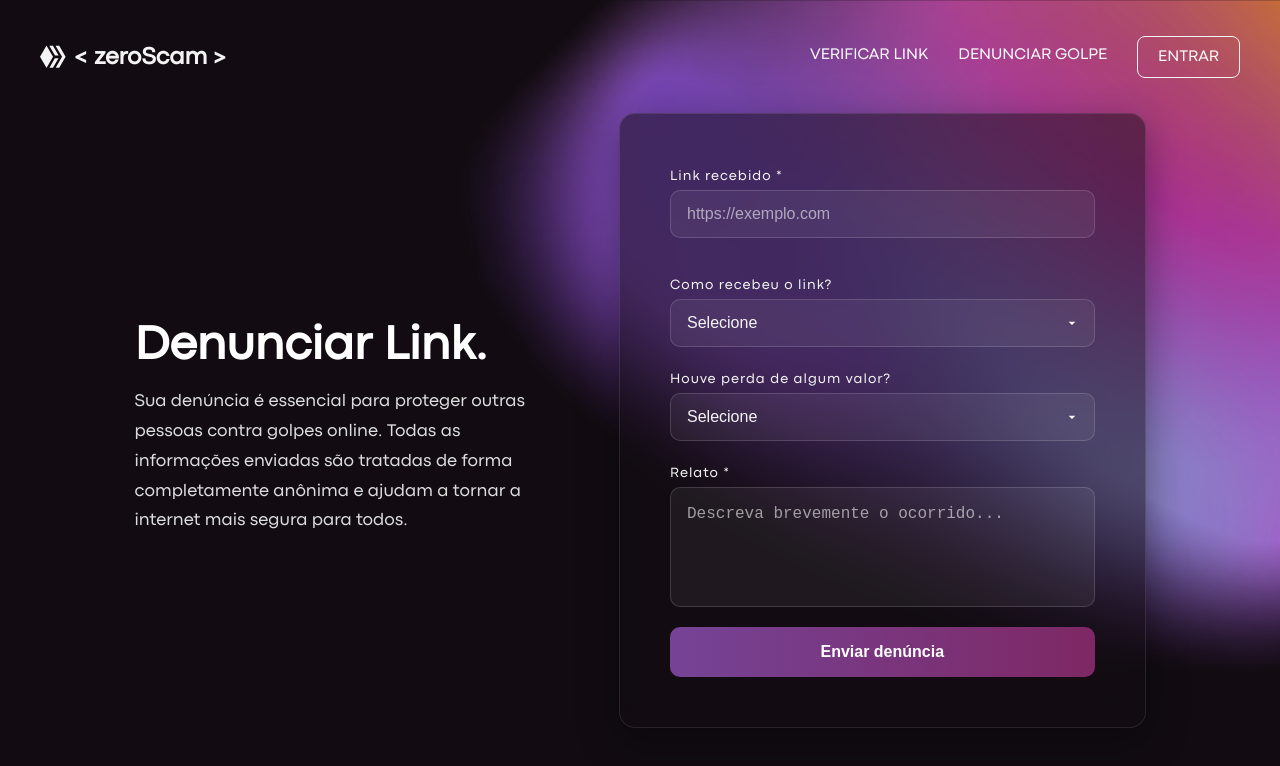
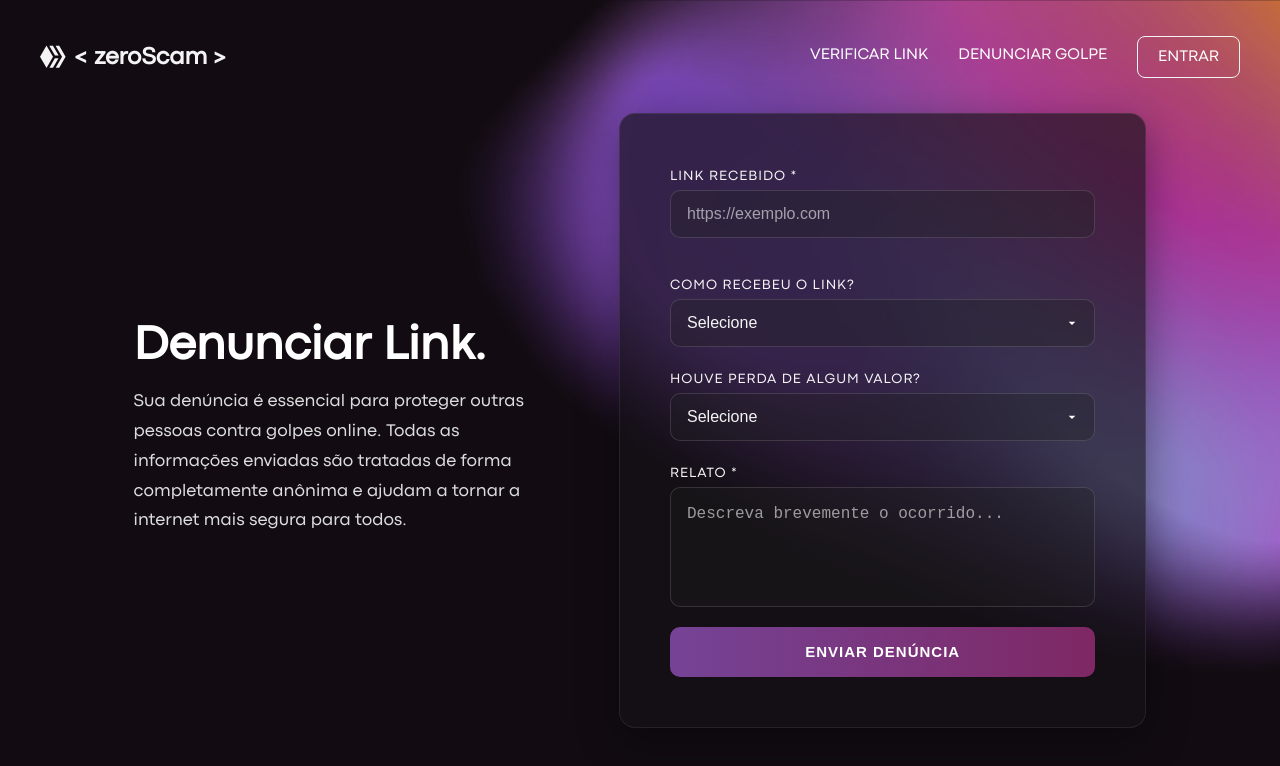
Before and after one commit to GallantDrop45/Zero-Scam, a React (Create React App) app in the folder frontend/: page /denunciar in a window 1280 px wide. Shown: the top 766 px of the page. Built offline with nearby package versions, Linux system fonts and the light colour scheme; no server answers.

Commit message:
Refactor: Melhorando estilo da pagina

```diff
--- a/frontend/src/pages/DenunciarGolpe.module.css
+++ b/frontend/src/pages/DenunciarGolpe.module.css
@@ -20,6 +20,18 @@
   margin: 0 auto;
   padding: 0 40px;
   gap: 60px;
+  animation: fadeIn 0.8s ease forwards;
+}
+
+@keyframes fadeIn {
+  from {
+    opacity: 0;
+    transform: translateY(20px);
+  }
+  to {
+    opacity: 1;
+    transform: translateY(0);
+  }
 }
 
 .textBlock {
@@ -44,8 +56,9 @@
 
 .formCard {
   flex: 1;
-  background: rgba(18, 12, 18, 0.5);
-  border: 1px solid rgba(255, 255, 255, 0.1);
+  background: rgba(20, 18, 22, 0.65);
+  backdrop-filter: blur(10px);
+  border: 1px solid rgba(255, 255, 255, 0.08);
   border-radius: 16px;
   padding: 50px;
   box-shadow: 0 12px 40px rgba(0, 0, 0, 0.4);
@@ -68,14 +81,15 @@
   font-weight: 500;
   margin-bottom: 8px;
   color: #f4f4f4;
+  text-transform: uppercase;
 }
 
-/* --- INPUTS E SELECTS UNIFORMES --- */
+/* --- INPUTS E SELECTS --- */
 .formGroup input,
 .formGroup select,
 .formGroup textarea {
-  background: rgba(255, 255, 255, 0.06);
-  border: 1px solid rgba(255, 255, 255, 0.15);
+  background: rgba(32, 32, 32, 0.35);
+  border: 1px solid rgba(255, 255, 255, 0.13);
   border-radius: 10px;
   padding: 14px 16px;
   color: #f4f4f4;
@@ -134,10 +148,12 @@
   border-radius: 10px;
   color: white;
   font-weight: 600;
-  font-size: 1rem;
+  font-size: 15px;
   padding: 14px;
   height: 50px;
   cursor: pointer;
+  letter-spacing: 1px;
+  text-transform: uppercase;
 
   background-image: linear-gradient(90deg, #754396, #7e2864, #3b163d);
   background-size: 200% 100%;
@@ -154,18 +170,13 @@
 }
 
 /* Spinner */
-.spinner {
-  width: 20px;
-  height: 20px;
-  border: 3px solid rgba(255, 255, 255, 0.3);
-  border-top-color: #fff;
-  border-radius: 50%;
-  animation: spin 0.8s linear infinite;
-  margin: auto;
+.spin {
+  animation: spin 1s linear infinite;
+  font-size: 20px;
 }
 
 @keyframes spin {
-  to {
+  100% {
     transform: rotate(360deg);
   }
 }
```
